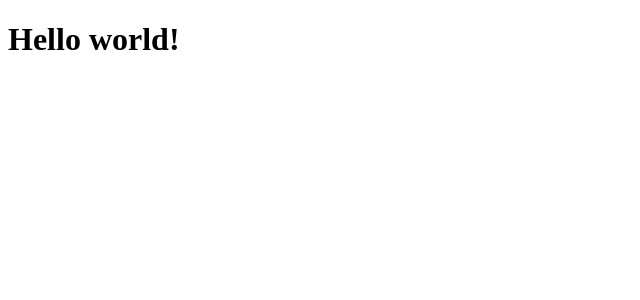
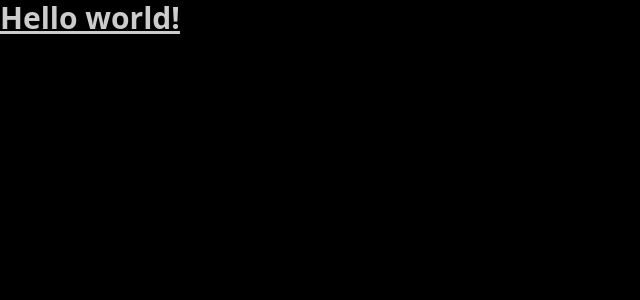
Before and after one commit to GregPetropoulos/Contact-Bank, a JavaScript app: page / in a window 1280 px wide. Shown: the top 300 px of the page, without its empty margins (0-640 px from the left). Built offline with nearby package versions, Linux system fonts and the light colour scheme; the HTML template or start-up script is replaced by a standard one.

Commit message:
Added the daisyUI plugin for TailwindUI

```diff
--- a/package.json
+++ b/package.json
@@ -1,11 +1,12 @@
 {
-  "name": "contact-booker",
+  "name": "Contact-Bank",
   "version": "0.1.0",
   "private": true,
   "dependencies": {
     "@testing-library/jest-dom": "^5.16.5",
     "@testing-library/react": "^13.3.0",
     "@testing-library/user-event": "^13.5.0",
+    "daisyui": "^2.24.0",
     "react": "^18.2.0",
     "react-dom": "^18.2.0",
     "react-scripts": "5.0.1",
--- a/public/index.html
+++ b/public/index.html
@@ -1,5 +1,5 @@
 <!DOCTYPE html>
-<html lang="en">
+<html lang="en" data-theme="black">
   <head>
     <meta charset="utf-8" />
     <link rel="icon" href="%PUBLIC_URL%/favicon.ico" />
--- a/src/index.css
+++ b/src/index.css
@@ -1,3 +1,3 @@
-/* @tailwind base;
+@tailwind base;
 @tailwind components;
-@tailwind utilities; */
+@tailwind utilities;
--- a/tailwind.config.js
+++ b/tailwind.config.js
@@ -6,5 +6,5 @@ module.exports = {
   theme: {
     extend: {},
   },
-  plugins: [],
+  plugins: [require("daisyui")],
 }
```
Also changed, not shown: 1 other file (tests, documents, lock files or other folders).
